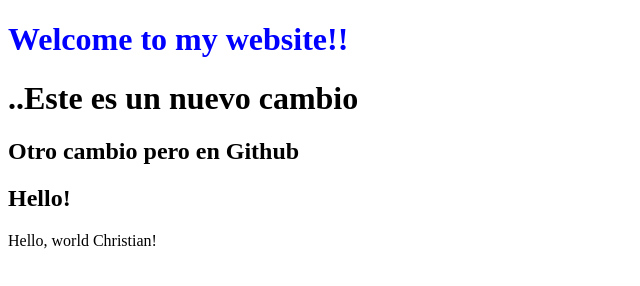
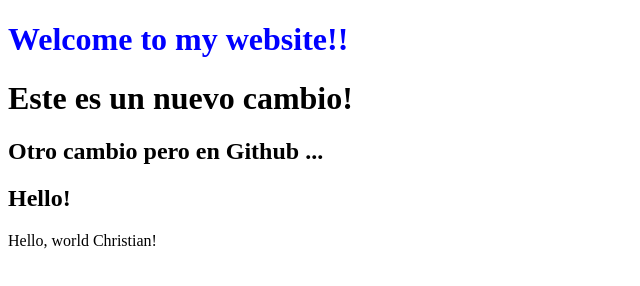
Before and after one commit to chrasc/hello, a plain HTML site: page index.html in a window 1280 px wide. Shown: the whole page, without its empty margins (0-640 px from the left). Drawn offline with Linux system fonts and the light colour scheme.

Commit message:
los cambios

```diff
--- a/index.html
+++ b/index.html
@@ -5,8 +5,8 @@
     </head>
     <body>
         <h1 style="color:blue;">Welcome to my website!!</h1>
-        <h1>..Este es un nuevo cambio</h1>
-        <h2>Otro cambio pero en Github</h2>
+        <h1>Este es un nuevo cambio!</h1>
+        <h2>Otro cambio pero en Github ...</h2>
         <h2>Hello!</h2>
         Hello, world Christian!
     </body>
```
